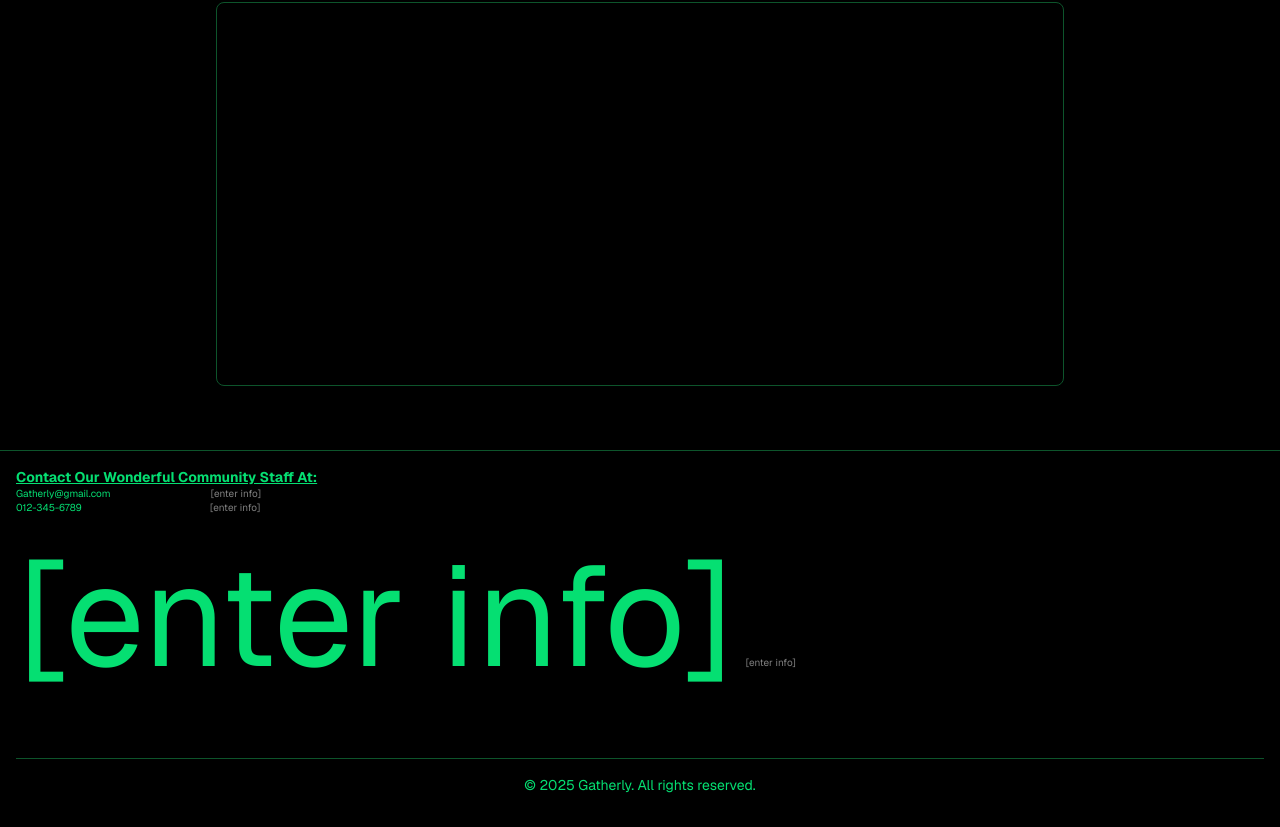
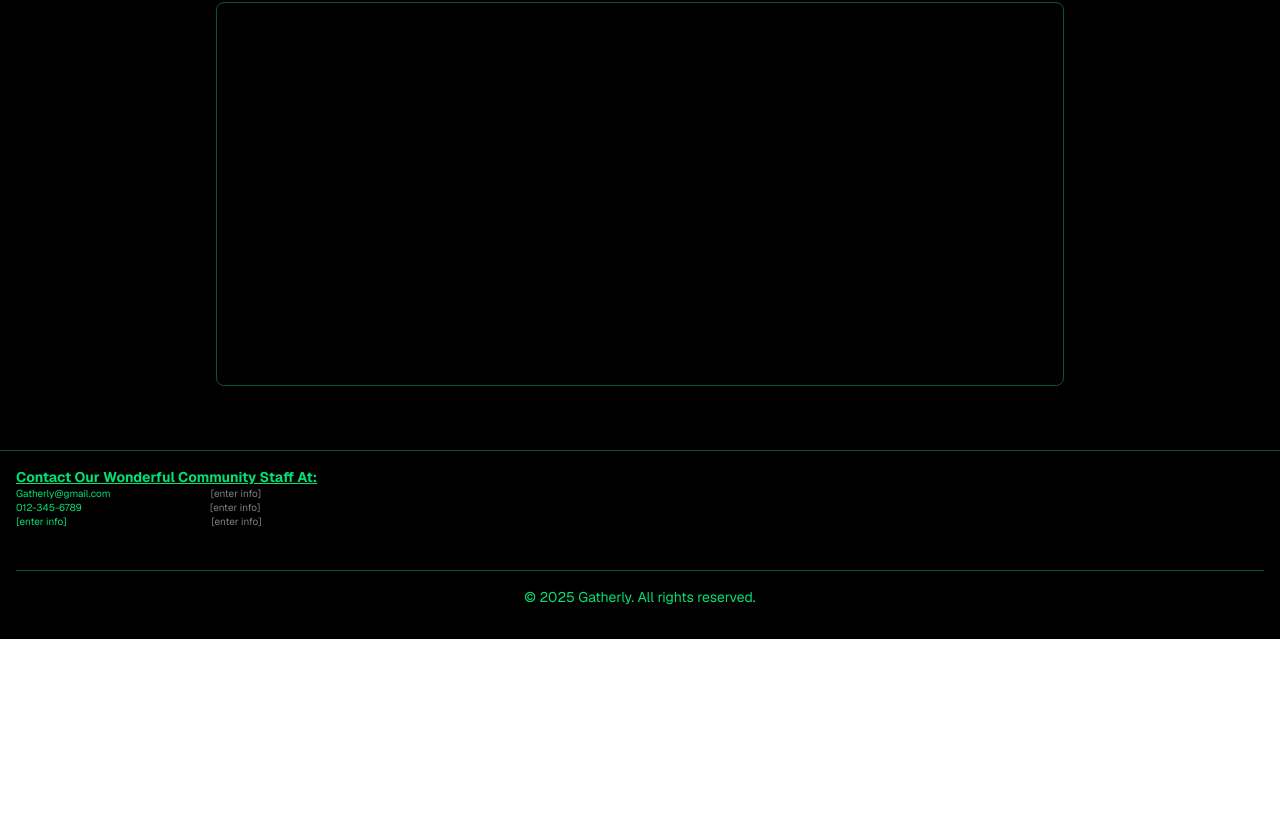
Before and after one commit to TSA-Group/tsa_group_starter, a Next.js app: page / in a window 1280 px wide. Shown: the part 1522-2349 px from the top of the page. After the commit the page ends 2161 px from the top, so only its background shows below. Built offline with nearby package versions, Linux system fonts and the light colour scheme; a web font is replaced by a local one.

Commit message:
Update page.tsx

```diff
--- a/app/page.tsx
+++ b/app/page.tsx
@@ -116,7 +116,7 @@ export default function Home() {
           <div style={{ fontSize: "10px" }}>
             <a
               href="[enter info]"
-              style={{ color: "rgb(5,223,114)", marginRight: "8px", fontSize: "142px" }}
+              style={{ color: "rgb(5,223,114)", marginRight: "142px", fontSize: "10px" }}
             >
               [enter info]
             </a>
```
